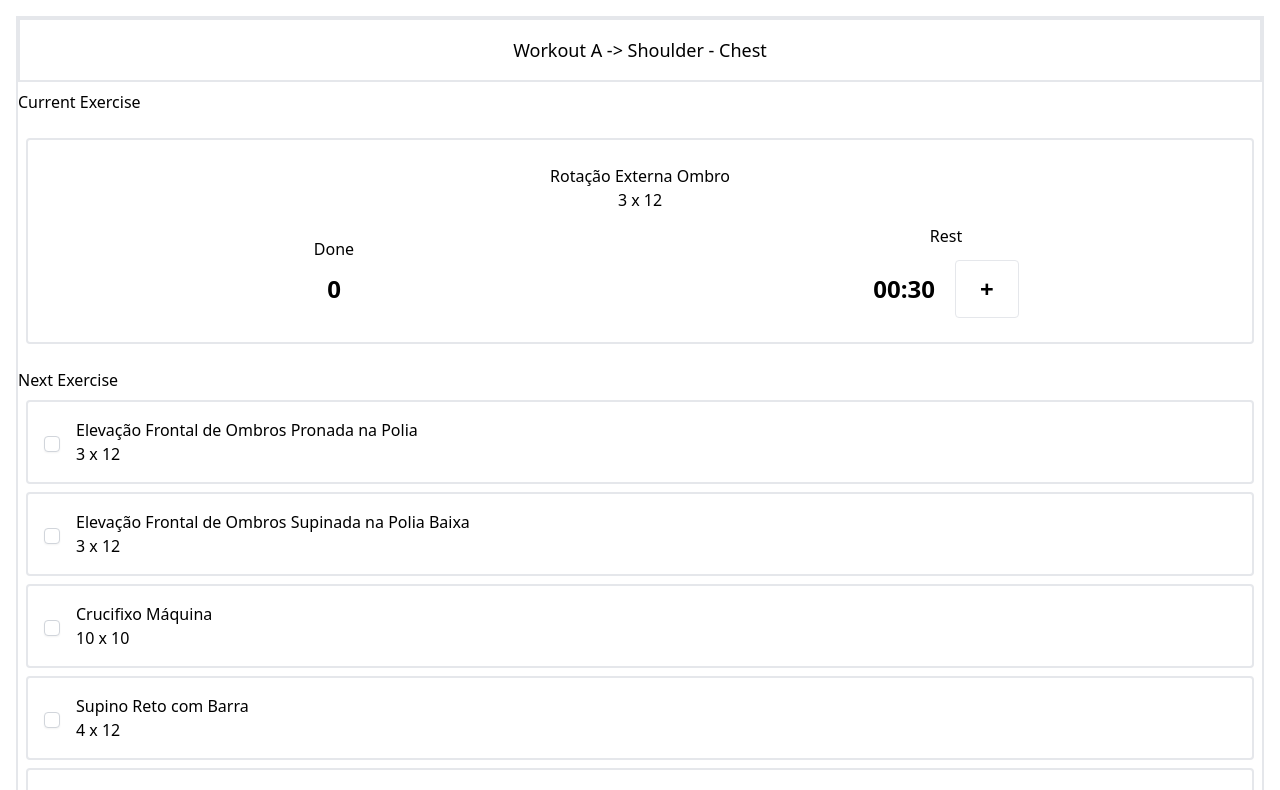
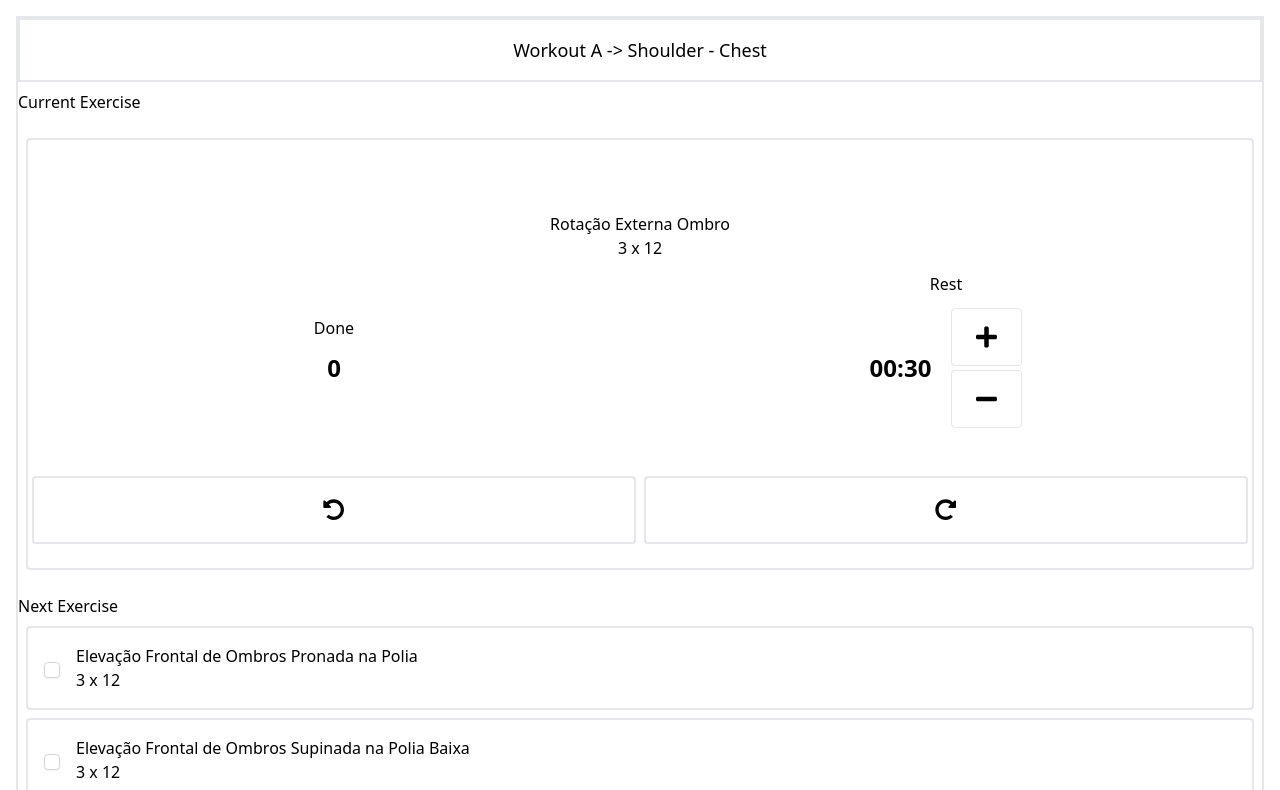
Before and after one commit to pablomuro/pablomuro-workout, a Vue app: page / in a window 1280 px wide. Shown: the top 790 px of the page. Built offline with nearby package versions, Linux system fonts and the light colour scheme.

Commit message:
feature/add fontawsome, add seriescount and rest plus minus

```diff
--- a/src/components/CurrentWorkout.vue
+++ b/src/components/CurrentWorkout.vue
@@ -1,13 +1,10 @@
 <template>
   <transition :duration="{ enter: 500, leave: 800 }">
+    <div class="border-2 rounded mx-2 py-6 my-6 h-1/4">
       <div
         @click="markExercise"
-      class="flex flex-col py-6 mx-2 my-6 border-2 rounded h-1/4"
-      :class="[
-        exercise.done
-          ? 'bg-green-200'
-          : 'active:bg-gray-300 active:ring-4 active:ring-offset-0 active:ring-opacity-50 active:ring-indigo-200',
-      ]"
+        class="flex flex-col py-6 my-6 h-1/4"
+        :class="[exercise.done ? 'bg-green-200' : btnActiveClass]"
       >
         <div class="flex flex-col text-center mb-3">
           <h3>
@@ -28,16 +25,44 @@
               <h1 class="text-2xl font-bold self-center">
                 {{ `${minutes}:${seconds}` }}
               </h1>
+              <div class="ml-5">
                 <div
-              class="border rounded px-6 py-3 ml-5"
-              @click.stop.capture="addRest"
-              :class="[
-                'active:bg-gray-300 active:ring-4 active:ring-offset-0 active:ring-opacity-50 active:ring-indigo-200',
-              ]"
+                  class="border rounded px-6 py-3 mb-1"
+                  @click.stop.capture="manageRest('plus', $event)"
+                  :class="[btnActiveClass]"
                 >
-              <h1 class="text-2xl font-bold">+</h1>
+                  <h1 class="text-2xl font-bold">
+                    <font-awesome-icon :icon="['fas', 'plus']" />
+                  </h1>
+                </div>
+                <div
+                  class="border rounded px-6 py-3 mt-1"
+                  @click.stop.capture="manageRest('minus', $event)"
+                  :class="[btnActiveClass]"
+                >
+                  <h1 class="text-2xl font-bold">
+                    <font-awesome-icon :icon="['fas', 'minus']" />
+                  </h1>
                 </div>
               </div>
+            </div>
+          </div>
+        </div>
+      </div>
+      <div class="flex justify-around mt-5">
+        <div
+          class="border-2 rounded w-2/4 py-5 mx-1 text-center"
+          @click.stop.capture="manageSeriesCount('undo', $event)"
+          :class="[btnActiveClass]"
+        >
+          <font-awesome-icon :icon="['fas', 'undo-alt']" size="lg" />
+        </div>
+        <div
+          class="border-2 rounded w-2/4 py-5 mx-1 text-center"
+          @click.stop.capture="manageSeriesCount('redo', $event)"
+          :class="[btnActiveClass]"
+        >
+          <font-awesome-icon :icon="['fas', 'redo-alt']" size="lg" />
         </div>
       </div>
     </div>
@@ -49,6 +74,15 @@ import { ref, defineComponent, PropType, watch } from 'vue'
 import { restTime } from '../../workout.json'
 import { Exercise } from '../typings/workout'
 import { SpeechSynthesisUtteranceFactory } from '../utils/SpeechSynthesisUtteranceFactory'
+import { library } from '@fortawesome/fontawesome-svg-core'
+import {
+  faUndoAlt,
+  faRedoAlt,
+  faPlus,
+  faMinus,
+} from '@fortawesome/free-solid-svg-icons'
+
+library.add(faUndoAlt, faRedoAlt, faPlus, faMinus)
 
 export default defineComponent({
   name: 'CurrentWorkout',
@@ -78,6 +112,8 @@ export default defineComponent({
       ? SpeechSynthesisUtteranceFactory.new()
       : null
 
+    const btnActiveClass =
+      'active:bg-gray-300 active:ring-4 active:ring-offset-0 active:ring-opacity-50 active:ring-indigo-200'
     watch(
       () => props.exercise,
       (exercise) => {
@@ -111,12 +147,34 @@ export default defineComponent({
       }
     }
 
-    const addRest = (event: Event) => {
+    const manageRest = (actionType: string, event: Event) => {
       event.stopImmediatePropagation()
-      nextTimeRest += exerciseRestTime
+
+      nextTimeRest +=
+        actionType === 'plus' ? exerciseRestTime : -1 * exerciseRestTime
+
+      nextTimeRest =
+        nextTimeRest < exerciseRestTime ? exerciseRestTime : nextTimeRest
+
       if (!timerRunning) setTimerDisplay(nextTimeRest)
 
-      speak('rest added')
+      if (actionType === 'plus') speak('rest added')
+    }
+
+    const manageSeriesCount = (actionType: string, event: Event) => {
+      event.stopImmediatePropagation()
+
+      let exercise = props.exercise
+      if (!exercise.done) {
+        if (actionType === 'undo' && seriesCount.value > 0) {
+          seriesCount.value--
+        } else if (
+          actionType === 'redo' &&
+          seriesCount.value < exercise.series
+        ) {
+          seriesCount.value++
+        }
+      }
     }
 
     const startRest = () => {
@@ -172,7 +230,9 @@ export default defineComponent({
       markExercise,
       minutes,
       seconds,
-      addRest,
+      manageRest,
+      manageSeriesCount,
+      btnActiveClass,
     }
   },
 })
--- a/src/main.ts
+++ b/src/main.ts
@@ -1,7 +1,10 @@
 import { createApp } from 'vue'
 import App from './App.vue'
+import { FontAwesomeIcon } from '@fortawesome/vue-fontawesome'
 
 import './assets/style.scss'
 
+const app = createApp(App)
+app.component('font-awesome-icon', FontAwesomeIcon)
 
-createApp(App).mount('#app')
+app.mount('#app')
```
Also changed, not shown: package.json (+5 -2 lines), 1 other file (tests, documents, lock files or other folders). Lines whose indentation alone changed are shown as unchanged.
